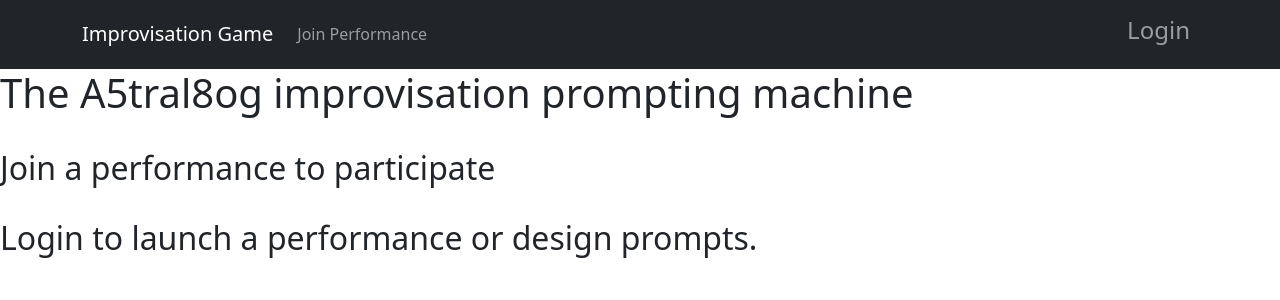
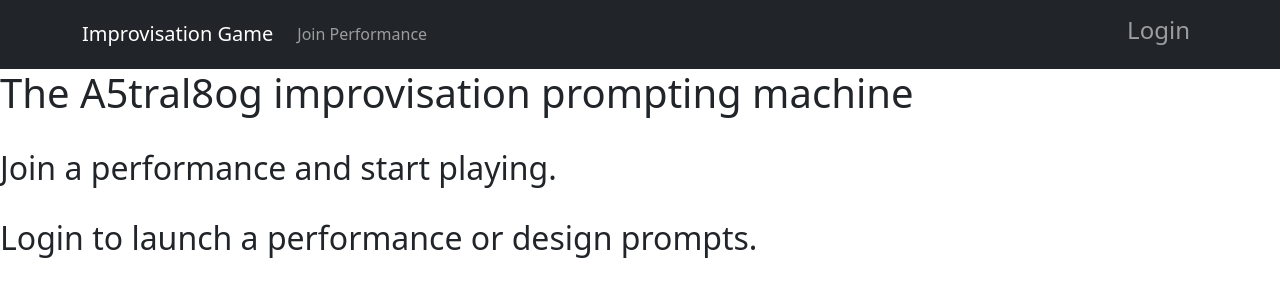
Before and after one commit to Chrisharnett/improvisation-machine, a React (Create React App) app: page / in a window 1280 px wide. Shown: the top 300 px of the page. Built offline with nearby package versions, Linux system fonts and the light colour scheme.

Commit message:
pipeline tests

```diff
--- a/src/pages/HomePage.js
+++ b/src/pages/HomePage.js
@@ -3,7 +3,7 @@ const HomePage = () => {
     <>
       <h1> The A5tral8og improvisation prompting machine </h1>
       <br></br>
-      <h2> Join a performance to participate </h2>
+      <h2> Join a performance and start playing. </h2>
       <br></br>
       <h2> Login to launch a performance or design prompts. </h2>
       <br></br>
```
